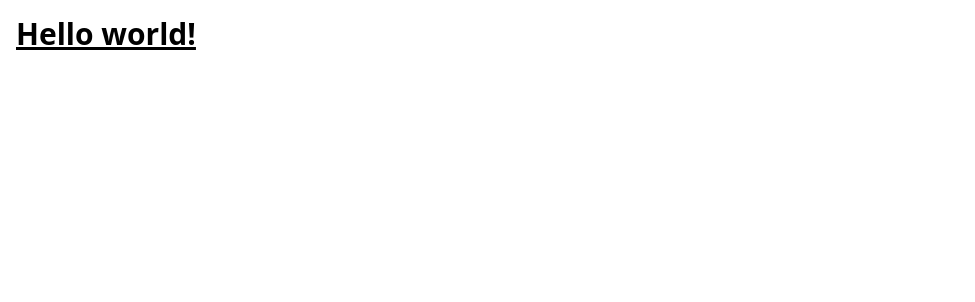
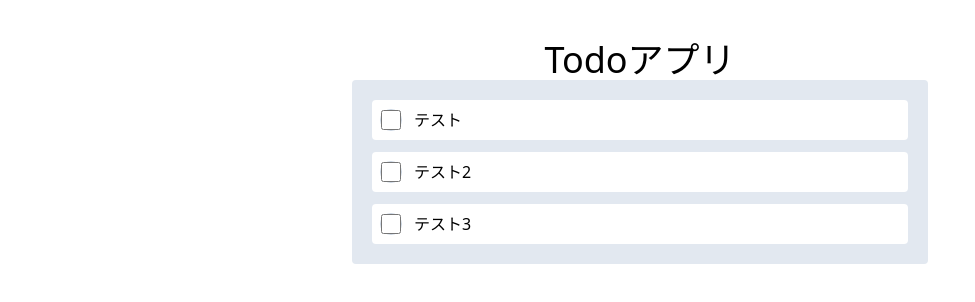
Before and after one commit to NaokiHaba/react-course-sample, a React (Vite) app: page / in a window 1280 px wide. Shown: the top 302 px of the page, without its empty margins (0-975 px from the left). Built offline with nearby package versions, Linux system fonts and the light colour scheme.

Commit message:
feat: Add dummyTodoList data file and TodoList component, and define Todo type

```diff
--- a/src/App.tsx
+++ b/src/App.tsx
@@ -1,8 +1,29 @@
+import { dummyTodoList } from "./data/dummyTodoList";
+import { TodoList } from "./components/TodoList";
+import { Todo } from "./types/todo";
+import { useState } from "react";
+
 function App() {
+	const [todos, setTodos] = useState<Todo[]>(dummyTodoList);
+
+	const changeCompleted = (id: number) => {
+		setTodos((prevTodos) => {
+			return prevTodos.map((todo) => {
+				if (todo.id === id) {
+					return { ...todo, completed: !todo.completed };
+				}
+				return todo;
+			});
+		});
+	};
+
 	return (
-		<div className="p-4">
-			<h1 className="text-3xl font-bold underline">Hello world!</h1>
-		</div>
+		<main className="mx-auto mt-10 max-w-xl">
+			<h1 className="text-center text-4xl">Todoアプリ</h1>
+			<div className="rounded bg-slate-200 p-5">
+				<TodoList todos={todos} changeCompleted={changeCompleted} />
+			</div>
+		</main>
 	);
 }
 
```
